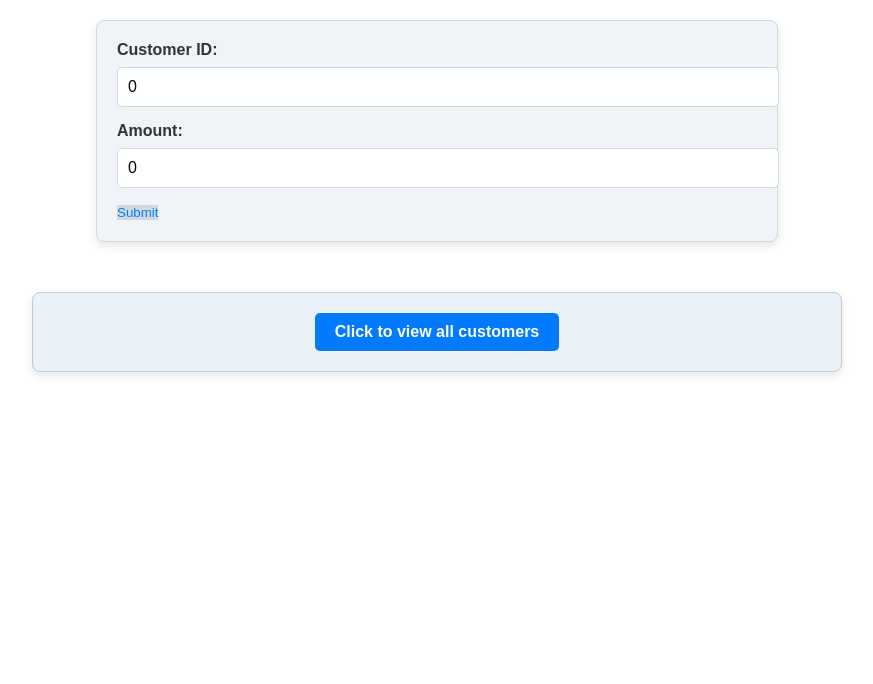
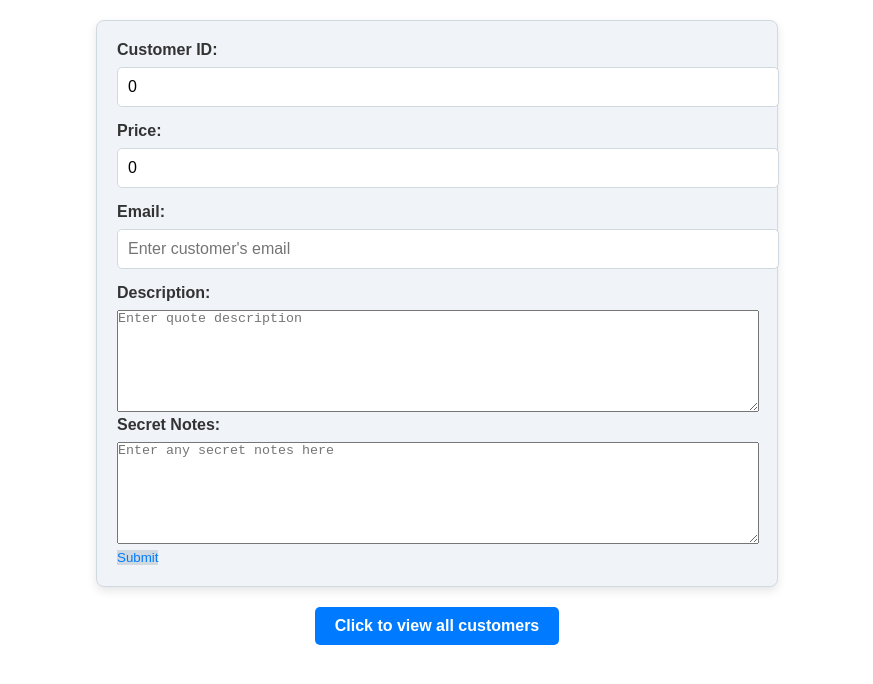
Before and after one commit to JTabb1213/CSCI467Project, an Angular app in the folder sales-associate-page/: page /edit in a window 1280 px wide. Shown: the top 684 px of the page, without its empty margins (203-1076 px from the left). Built offline with nearby package versions, Linux system fonts and the light colour scheme.

Commit message:
enter quotes

```diff
--- a/sales-associate-page/src/app/components/edit/edit.component.css
+++ b/sales-associate-page/src/app/components/edit/edit.component.css
@@ -135,3 +135,9 @@ strong {
     font-family: Arial, sans-serif;
     text-align: center;
 }
+
+textarea {
+    height: 100px;
+    width: 100%;
+    resize: vertical;
+}
--- a/sales-associate-page/src/app/components/edit/edit.component.html
+++ b/sales-associate-page/src/app/components/edit/edit.component.html
@@ -3,13 +3,22 @@
         <label for="customerID">Customer ID:</label>
         <input type="text" id="customerID" [(ngModel)]="customerID" placeholder="Enter customer's ID">
 
-        <label for="amount">Amount:</label>
-        <input type="text" id="amount" [(ngModel)]="amount" placeholder="Enter your amount">
+        <label for="price">Price:</label>
+        <input type="text" id="price" [(ngModel)]="price" placeholder="Enter quote price">
+
+        <label for="email">Email:</label>
+        <input type="text" id="email" [(ngModel)]="email" placeholder="Enter customer's email">
+
+        <label for="description">Description:</label>
+        <textarea id="description" [(ngModel)]="description" placeholder="Enter quote description" rows="4"></textarea>
+
+        <label for="secretNotes">Secret Notes:</label>
+        <textarea id="secretNotes" [(ngModel)]="secretNotes" placeholder="Enter any secret notes here" rows="4"></textarea>
 
         <button class='submitOrderButton' (click)="submitCustomerOrder()">Submit</button>
     </div>
 
-    <div class="boxForCustomersListAndButton">
+    <div classs="boxForCustomersListAndButton">
         <div class="button">
             <app-button-to-view-all-customers (customersLoaded)="onCustomersLoaded($event)" (click)="setWorking()"></app-button-to-view-all-customers>
         </div>
--- a/sales-associate-page/src/app/components/edit/edit.component.ts
+++ b/sales-associate-page/src/app/components/edit/edit.component.ts
@@ -1,6 +1,6 @@
 import { Component } from '@angular/core';
 import { ButtonToViewAllCustomersComponent } from '../button-to-view-all-customers/button-to-view-all-customers.component';
-import { Customer, PurchaseOrder } from '../../models/customer.model';
+import { Customer, EnterQuotes } from '../../models/customer.model';
 import { CommonModule } from '@angular/common';
 import { FormsModule } from '@angular/forms';
 import { CustomerService } from '../../services/customer-db.service';
@@ -16,12 +16,15 @@ export class EditComponent {
   constructor(private apiService: CustomerService) { }
   showSidebar = false;
   customerList: Customer[] = []; // Array to hold the customer data
-  ord: PurchaseOrder | null = null;//neccesary unless cuz there only is one purchaseorder at once
+  ord: EnterQuotes | null = null;//neccesary unless cuz there only is one purchaseorder at once
   showColorWheel: boolean = false;
   customersHere: boolean = false;
   customerID: number = 0;
-  amount: number = 0.00;
+  price: number = 0.00;
   salesID: string = 'hh332';
+  email: string = "";
+  description: string = "";
+  secretNotes: string = "";
 
   // Method to handle received data
   onCustomersLoaded(customers: Customer[]): void {
@@ -40,13 +43,16 @@ export class EditComponent {
   }
 
   submitCustomerOrder(): void {
-    const ord: PurchaseOrder = { //get details for the order, store them in model
+    const ord: EnterQuotes = { //get details for the order, store them in model
       associateID: this.salesID,
       custID: this.customerID,
-      amount: this.amount
-    }
+      price: this.price,
+      email: this.email,
+      description: this.description,
+      secretNotes: this.secretNotes
+    };
 
-    this.apiService.addQuotes(ord).subscribe((data: PurchaseOrder) => {
+    this.apiService.addQuotes(ord).subscribe((data: EnterQuotes) => {
       this.ord = data;
       console.log(this.ord);
     }, error => {
--- a/sales-associate-page/src/app/services/customer-db.service.ts
+++ b/sales-associate-page/src/app/services/customer-db.service.ts
@@ -1,7 +1,7 @@
 import { Injectable } from '@angular/core';
 import { HttpClient } from '@angular/common/http';
 import { Observable } from 'rxjs';
-import { Customer, PurchaseOrder } from '../models/customer.model';
+import { Customer, EnterQuotes } from '../models/customer.model';
 @Injectable({
   providedIn: 'root', // This makes the service available throughout the app
 })
@@ -19,7 +19,7 @@ export class CustomerService {
     return this.http.get<Customer[]>(`${this.apiUrl}/all_customer_info`);
   }
 
-  addQuotes(order: PurchaseOrder): Observable<any> {
-    return this.http.post<PurchaseOrder>(`${this.apiUrl}/purchase_order`, order);
+  addQuotes(order: EnterQuotes): Observable<any> {
+    return this.http.post<EnterQuotes>(`${this.apiUrl}/purchase_order`, order);
   }
 }
```
Also changed, not shown: sales-associate-page/src/app/models/customer.model.ts (+5 -2 lines), 2 other files (tests, documents, lock files or other folders).
